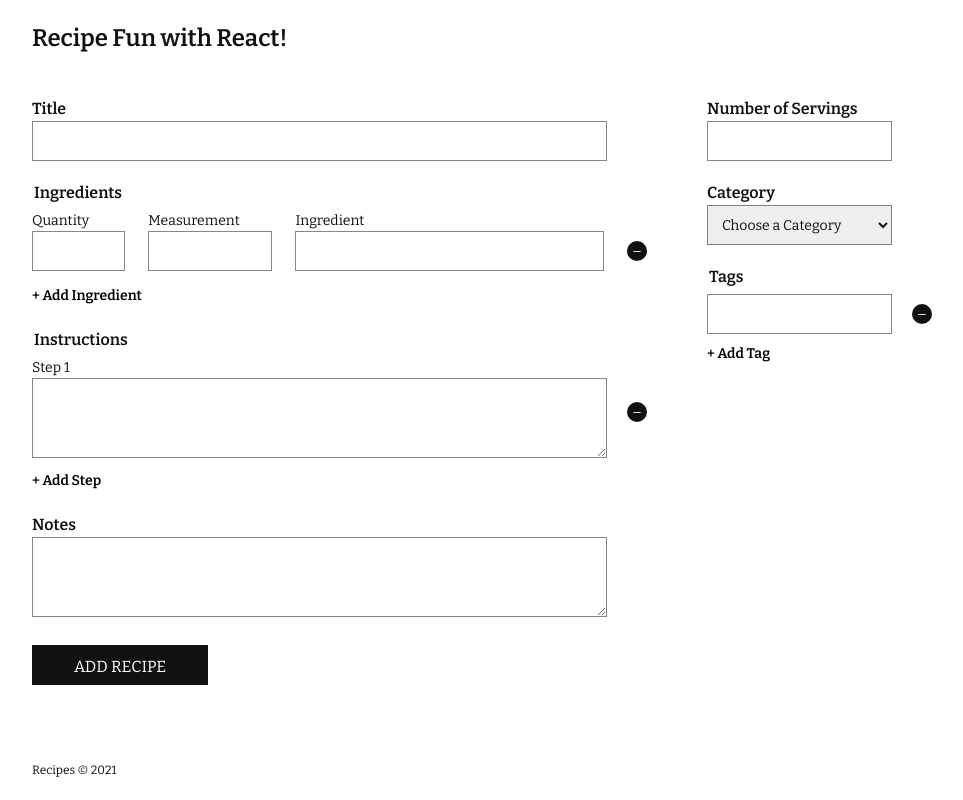
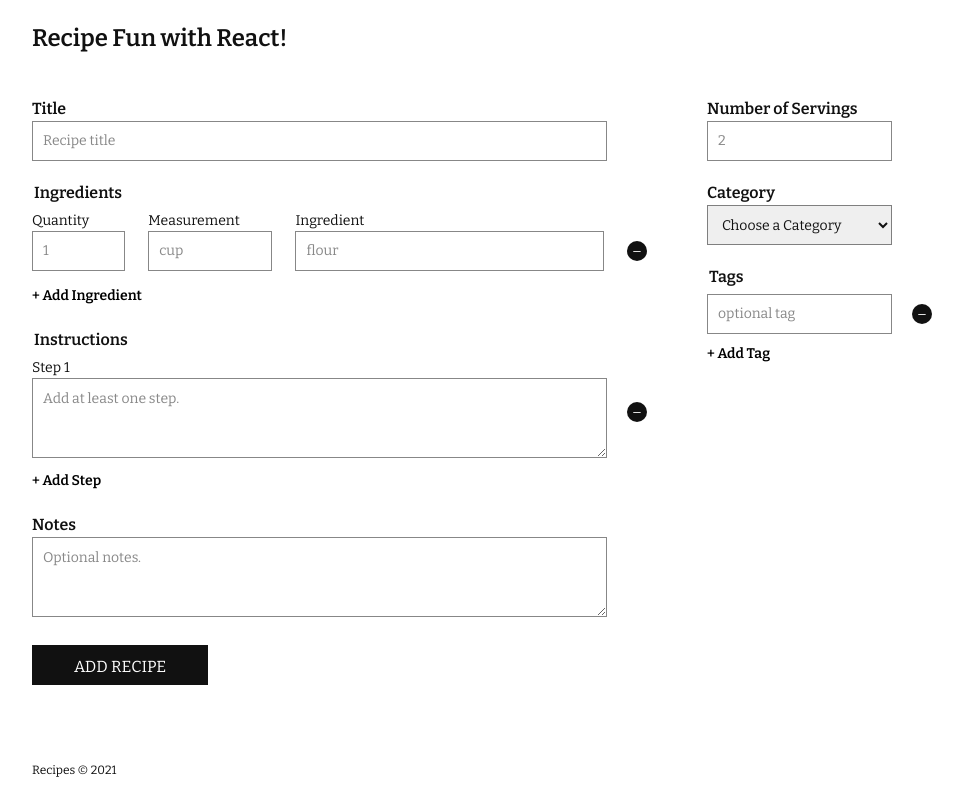
Before and after one commit to ahanshaw/react-recipes, a React (Create React App) app: page /add in a window 1280 px wide. Shown: the whole page, without its empty margins (158-1121 px from the left). Built offline with nearby package versions, Linux system fonts and the light colour scheme.

Commit message:
add recipe form placeholders

```diff
--- a/src/assets/scss/elements/_form.scss
+++ b/src/assets/scss/elements/_form.scss
@@ -44,7 +44,9 @@
 		color: $black;
 		padding: 0 10px;
 		border: 1px solid rgba($black, 0.5);
+	}
 
+	input {
 		&::placeholder {
 			@include font-reg;
 			@include font-size(14);
--- a/src/components/RecipeAdd/RecipeAdd.js
+++ b/src/components/RecipeAdd/RecipeAdd.js
@@ -42,7 +42,7 @@ const RecipeAdd = () => {
 			<div className="form__title">
 				<fieldset>
 					<label htmlFor="title">Title</label>
-					<input id="title" name="title" type="text" {...register('title', { required: true })} />
+					<input id="title" name="title" type="text" placeholder="Recipe title" {...register('title', { required: true })} />
 					{errors.title && <p className="error">A recipe title is required.</p>}
 				</fieldset>
 			</div>
@@ -57,6 +57,7 @@ const RecipeAdd = () => {
 									type="number"
 									{...register(`ingredients.${index}.quantity`, {required: true})}
 									id={`quantity${index}`}
+									placeholder="1"
 									defaultValue={field.quantity}
 								/>
 							</div>
@@ -65,6 +66,7 @@ const RecipeAdd = () => {
 								<input
 									{...register(`ingredients.${index}.measurement`)}
 									id={`measurement${index}`}
+									placeholder="cup"
 									defaultValue={field.measurement}
 								/>
 							</div>
@@ -73,6 +75,7 @@ const RecipeAdd = () => {
 								<input
 									{...register(`ingredients.${index}.item`, { required: true })}
 									id={`item${index}`}
+									placeholder="flour"
 									defaultValue={field.item}
 								/>
 							</div>
@@ -101,6 +104,7 @@ const RecipeAdd = () => {
 								<textarea
 									{...register(`instructions.${index}.step`, { required: true })}
 									id={`instructions${index}`}
+									placeholder="Add at least one step."
 									defaultValue={field.step}
 								></textarea>
 							</div>
@@ -123,7 +127,7 @@ const RecipeAdd = () => {
 				<fieldset>
 					<div className="form__notes">
 						<label htmlFor="notes">Notes</label>
-						<textarea id="notes" name="notes" {...register('notes')}></textarea>
+						<textarea id="notes" name="notes" placeholder="Optional notes." {...register('notes')}></textarea>
 					</div>
 				</fieldset>
 				<button className="btn btn--submit" type="submit">Add Recipe</button>
@@ -132,7 +136,7 @@ const RecipeAdd = () => {
 				<fieldset>
 					<div className="form__cats__servings">
 						<label htmlFor="servings">Number of Servings</label>
-						<input id="servings" name="servings" type="number" {...register('servings', { min: 1 })} />
+						<input id="servings" name="servings" placeholder="2" type="number" {...register('servings', { min: 1 })} />
 					</div>
 					{errors.servings && <p className="error">Must have at least one serving.</p>}
 				</fieldset>
@@ -140,7 +144,7 @@ const RecipeAdd = () => {
 					<div className="form__cats__cat">
 						<label htmlFor="category">Category</label>
 						<select id="category" name="category" {...register('category', { required: true })}>
-							<option value="">Choose a Category</option>
+							<option disabled selected value="">Choose a Category</option>
 							<option value="soup">Soup</option>
 							<option value="other">Other</option>
 						</select>
@@ -156,6 +160,7 @@ const RecipeAdd = () => {
 								<input
 									{...register(`tags.${index}.tag`)}
 									id={`tags${index}`}
+									placeholder="optional tag"
 									defaultValue={field[index]}
 								/>
 							</div>
```
